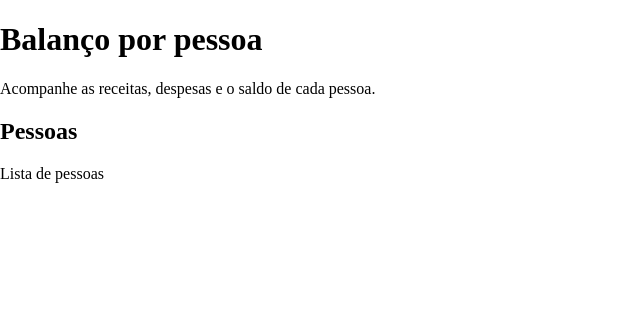
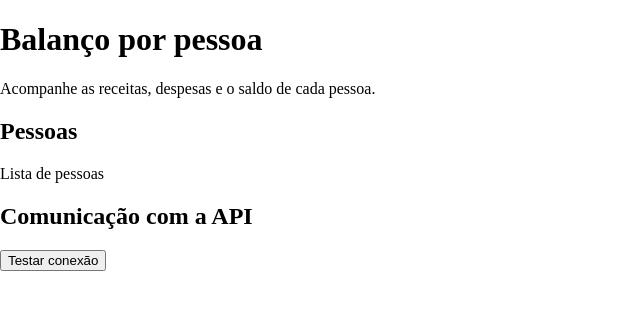
Before and after one commit to OsleneCerqueira/controle_gastos_residenciais, a React (Vite) app in the folder frontend/: page / in a window 1280 px wide. Shown: the top 310 px of the page, without its empty margins (0-640 px from the left). Built offline with nearby package versions, Linux system fonts and the light colour scheme; no server answers.

Commit message:
feat: add frontend API connection check

```diff
--- a/frontend/src/features/people/pages/PeoplePage.tsx
+++ b/frontend/src/features/people/pages/PeoplePage.tsx
@@ -1,4 +1,33 @@
+import { useState } from "react";
+
+import { checkApiConnection } from "../../../shared/api/checkApiConnection";
+
+type ConnectionStatus = | "idle" | "loading" | "success" | "error";
+
 export function PeoplePage() {
+
+    const [connectionStatus, setConnectionStatus] = useState<ConnectionStatus>("idle");
+
+    const [message, setMessage] = useState("");
+
+    async function handleCheckConnection(): Promise<void> {
+        setConnectionStatus("loading");
+
+        setMessage("Verificando a conexão com a API...");
+
+        try {
+            await checkApiConnection();
+
+            setConnectionStatus("success");
+
+            setMessage("Conexão com a API realizada com sucesso.");
+        } catch (error) {
+            setConnectionStatus("error");
+            const errorMessage = error instanceof Error ? error.message : "Não foi possível acessar a API.";
+
+            setMessage(errorMessage);
+        }
+    }
     return (
         <main>
             <header>
@@ -13,6 +42,19 @@ export function PeoplePage() {
 
                 <p> Lista de pessoas</p>
             </section>
+            <section aria-labelledby="api-connection-title">
+                <h2 id="api-connection-title"> Comunicação com a API</h2>
+
+                <button type="button" onClick={handleCheckConnection}>
+                    {connectionStatus === "loading" ? "Verificando..." : "Testar conexão"}
+                </button>
+
+                {message && (
+                    <p role={ connectionStatus === "error"? "alert" : "status" }>
+                        {message}
+                    </p>
+                )}
+            </section>
         </main>
     );
 }
--- /dev/null
+++ b/frontend/src/shared/api/checkApiConnection.ts
@@ -0,0 +1,15 @@
+const apiUrl = import.meta.env.VITE_API_URL;
+
+const personEndpoint = "/api/Person";
+
+export async function checkApiConnection(): Promise<void> {
+  if (!apiUrl) {
+    throw new Error( "A variável VITE_API_URL não foi configurada.");
+  }
+
+  const response = await fetch(`${apiUrl}${personEndpoint}`);
+
+  if (!response.ok) {
+    throw new Error( `A API respondeu com o status ${response.status}.`);
+  }
+}
```
Also changed, not shown: 2 other files (tests, documents, lock files or other folders).
